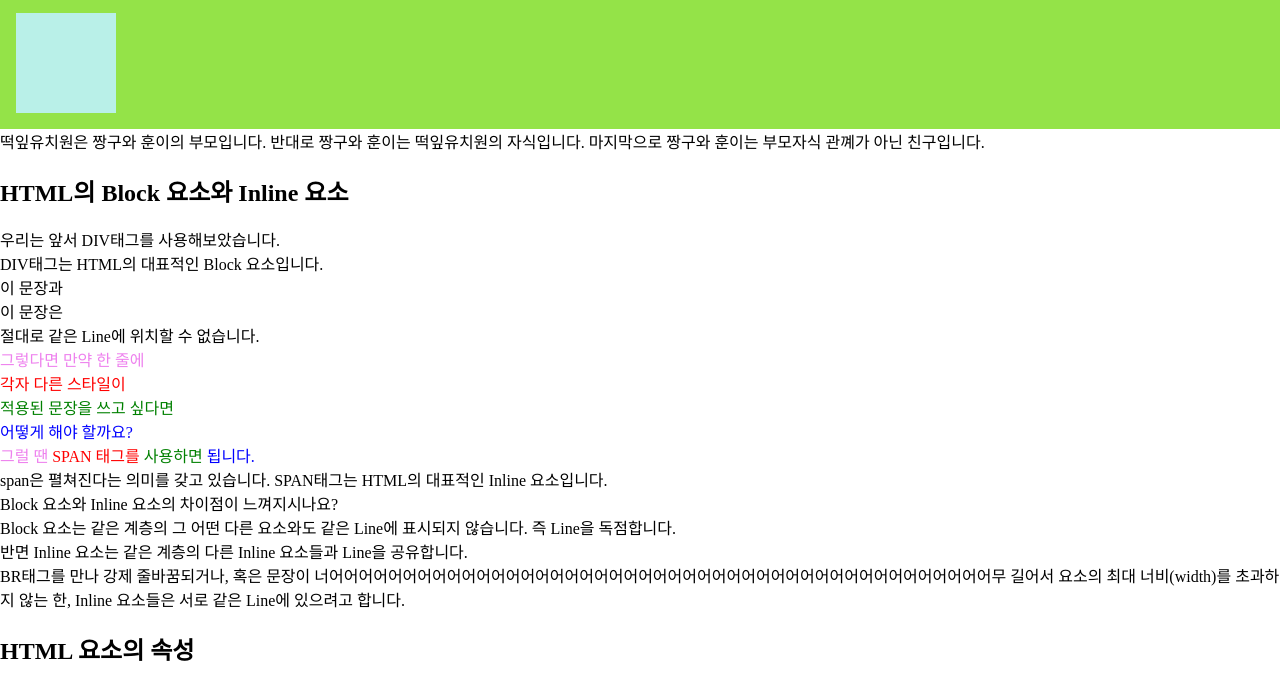
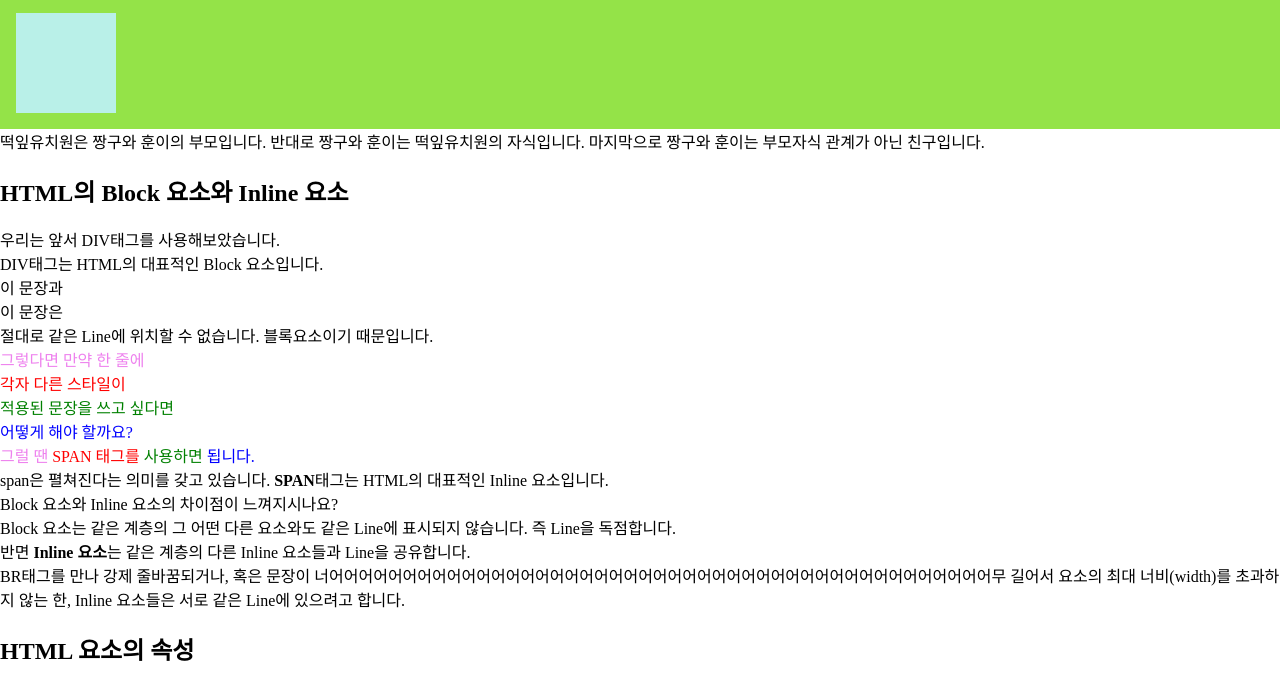
Before and after one commit to seoly0/tdct-web-study, a plain HTML site: page practice/process-2.html in a window 1280 px wide. Shown: the part 693-1376 px from the top of the page. Drawn offline with Linux system fonts and the light colour scheme.

Commit message:
Update process-2.html

```diff
--- a/practice/process-2.html
+++ b/practice/process-2.html
@@ -70,7 +70,7 @@
           </div>
         </div>
         <div class="description">
-          떡잎유치원은 짱구와 훈이의 부모입니다. 반대로 짱구와 훈이는 떡잎유치원의 자식입니다. 마지막으로 짱구와 훈이는 부모자식 관꼐가 아닌 친구입니다.
+          떡잎유치원은 짱구와 훈이의 부모입니다. 반대로 짱구와 훈이는 떡잎유치원의 자식입니다. 마지막으로 짱구와 훈이는 부모자식 관계가 아닌 친구입니다.
         </div>
       </div>
 
@@ -89,7 +89,7 @@
             이 문장은
           </div>
           <div>
-            절대로 같은 Line에 위치할 수 없습니다.
+            절대로 같은 Line에 위치할 수 없습니다. 블록요소이기 때문입니다.
           </div>
         </div>
 
@@ -125,14 +125,14 @@
 
         <div>
           <div>
-            span은 펼쳐진다는 의미를 갖고 있습니다. <span>SPAN</span>태그는 HTML의 대표적인 Inline 요소입니다.<br>
+            span은 펼쳐진다는 의미를 갖고 있습니다. <span class="bold">SPAN</span>태그는 HTML의 대표적인 Inline 요소입니다.<br>
             Block 요소와 Inline 요소의 차이점이 느껴지시나요?
           </div>
           <div>
             Block 요소는 같은 계층의 그 어떤 다른 요소와도 같은 Line에 표시되지 않습니다. 즉 Line을 독점합니다.
           </div>
           <div>
-            반면 <span>Inline 요소</span>는 같은 계층의 다른 Inline 요소들과 Line을 공유합니다.
+            반면 <span class="bold">Inline 요소</span>는 같은 계층의 다른 Inline 요소들과 Line을 공유합니다.
             <br>BR태그를 만나 강제 줄바꿈되거나, 혹은 문장이 너어어어어어어어어어어어어어어어어어어어어어어어어어어어어어어어어어어어어어어어어어어어어어무 길어서 요소의 최대 너비(width)를 초과하지 않는 한, <span>Inline</span> 요소들은 서로 같은 Line에 있으려고 합니다.
           </div>
         </div>
@@ -144,7 +144,7 @@
 
         <div>모든 HTML 요소들은 속성을 갖고 있습니다. 어느 태그에나 존재하는 공통적인 속성들도 있고, 특정 태그에만 존재하는 속성들도 있습니다.</div>
 
-        <div id="" class="">
+        <div id="id" class="class">
           많이 보신 id와 class도 물론 속성입니다.
         </div>
 
@@ -185,6 +185,9 @@
     .blue {
       color: blue;
     }
+    .bold {
+      font-weight: 700;
+    }
     #DDukNip {
       background-color: #94e348;
       padding: 16px;
```
